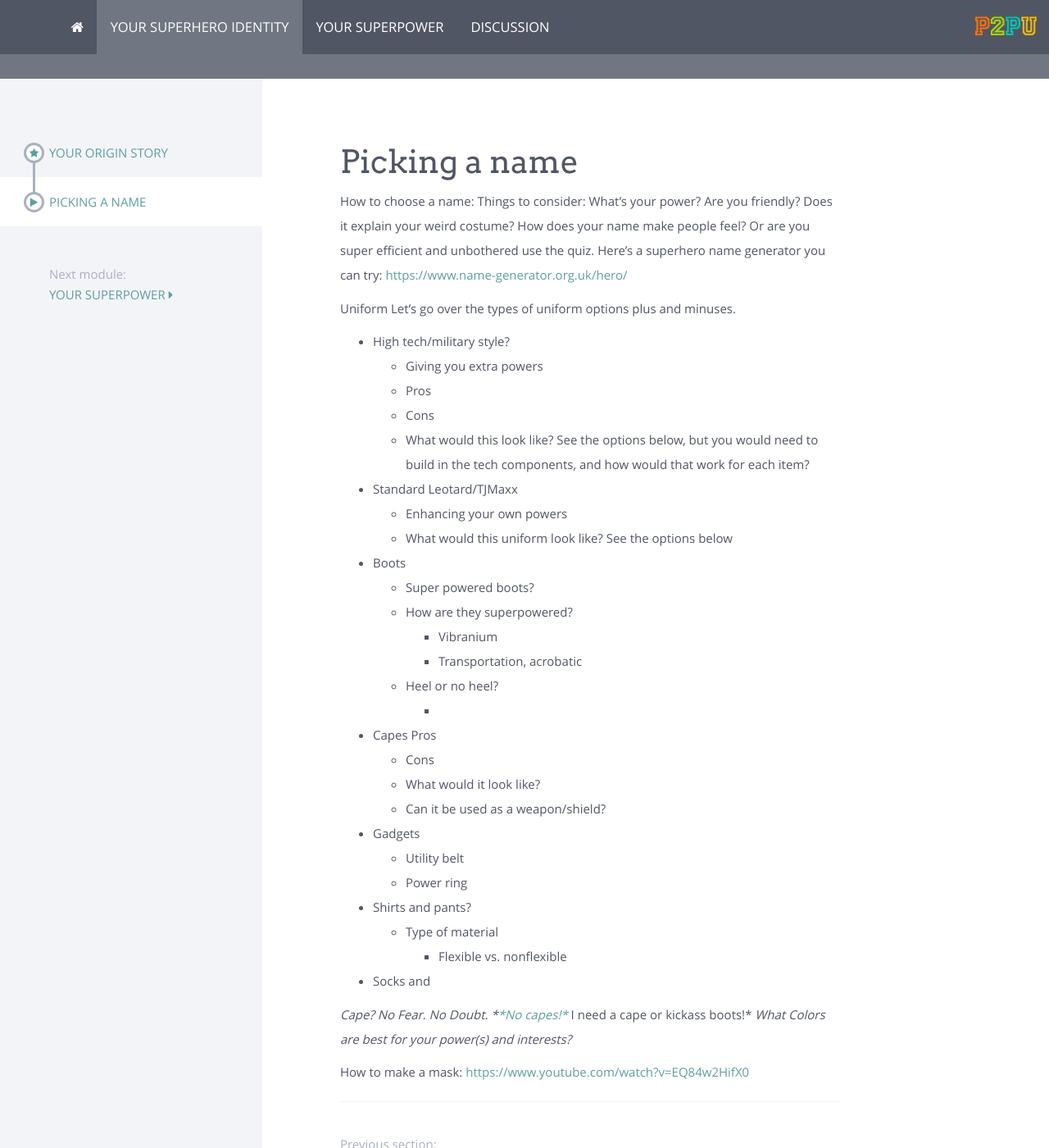
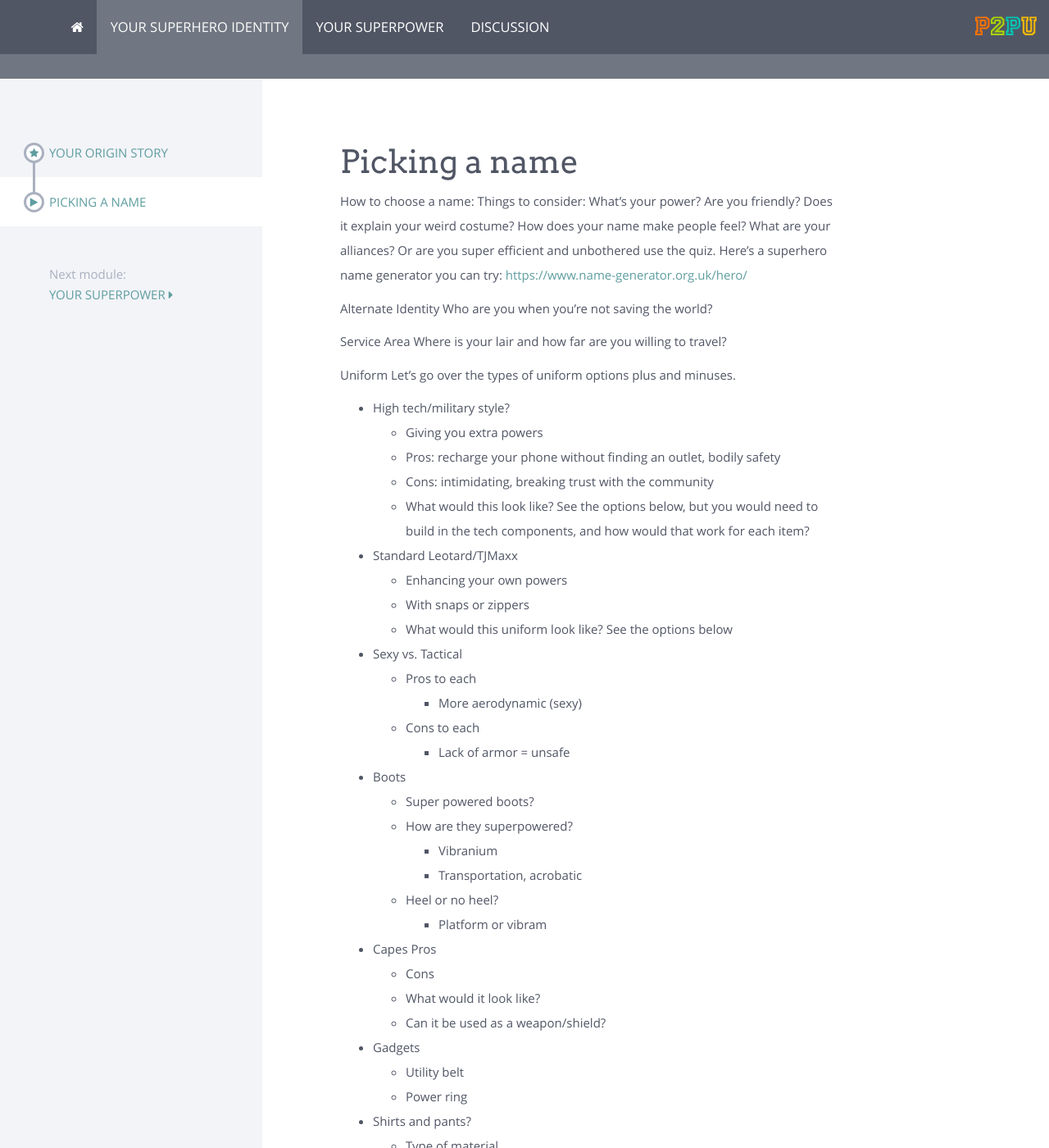
Before and after one commit to p2pu/boston-2019-course, a Jekyll site: the page built from modules/Your superhero identity/_posts/2019-01-02-picking-a-name.md, in a window 1280 px wide and 1400 px high. Shown: the whole window at 82% size. Built offline with Jekyll 4.4.1, drawn with Linux system fonts in a browser that asks for light colours; nearby versions of some CDN libraries; some of the changed text lies outside the part shown.

Commit message:
update content

```diff
--- a/modules/Your superhero identity/_posts/2019-01-02-picking-a-name.md
+++ b/modules/Your superhero identity/_posts/2019-01-02-picking-a-name.md
@@ -4,29 +4,41 @@ title: "Picking a name"
 # Picking a name
 
 How to choose a name: Things to consider:
-What’s your power? Are you friendly? Does it explain your weird costume? How does your name make people feel?
+What’s your power? Are you friendly? Does it explain your weird costume? How does your name make people feel? What are your alliances?
 Or are you super efficient and unbothered use the quiz.
 Here’s a superhero name generator you can try: [https://www.name-generator.org.uk/hero/](https://www.name-generator.org.uk/hero/)
+
+Alternate Identity
+Who are you when you’re not saving the world?
+
+Service Area
+Where is your lair and how far are you willing to travel?
 
 Uniform
 Let’s go over the types of uniform options plus and minuses.
 
 - High tech/military style?
    - Giving you extra powers
-   - Pros
-   - Cons
+   - Pros: recharge your phone without finding an outlet, bodily safety
+   - Cons: intimidating, breaking trust with the community
    - What would this look like? See the options below, but you would need to build in the tech components, and how would that work for each item?
 - Standard Leotard/TJMaxx
    - Enhancing your own powers
+   - With snaps or zippers
    - What would this uniform look like? See the options below
-
+- Sexy vs. Tactical
+   - Pros to each
+      - More aerodynamic (sexy)
+   - Cons to each
+      - Lack of armor = unsafe
 - Boots
    - Super powered boots?
    - How are they superpowered?
       - Vibranium
       - Transportation, acrobatic
    - Heel or no heel?
-      -
+      - Platform or vibram
+
 - Capes
 Pros
    - Cons
@@ -35,13 +47,28 @@ Pros
 - Gadgets
    - Utility belt
    - Power ring
-
 - Shirts and pants?
    - Type of material
       - Flexible vs. nonflexible
-- Socks and
+      - Armor
+- Socks and underwear
+   - Hey, it’s super important for you to be ultra comfortable while saving the world!
+   - Underwear on the outside or inside?
+- Hats?
+- Masks
+   - Disguising your civilian identity
+   - How to make a mask: [https://www.youtube.com/watch?v=EQ84w2HifX0](https://www.youtube.com/watch?v=EQ84w2HifX0)
+
+<iframe width="560" height="315" src="https://www.youtube.com/embed/EQ84w2HifX0" frameborder="0" allow="accelerometer; autoplay; encrypted-media; gyroscope; picture-in-picture" allowfullscreen></iframe>
+
+
+https://i.pinimg.com/originals/43/cc/f5/43ccf5aee4d4994a43be96d5e1f9ee09.jpg
+
 
 *Cape? No Fear. No Doubt. *[*No capes!*](https://www.youtube.com/watch?v=M68ndaZSKa8)* I need a cape or kickass boots!*
 *What Colors are best for your power(s) and interests?*
 
-How to make a mask: [https://www.youtube.com/watch?v=EQ84w2HifX0](https://www.youtube.com/watch?v=EQ84w2HifX0)
+The Superhero lifestyle
+Nutrition
+Housing
+Hours - getting enough sleep
```
Also changed, not shown: index.md (+1 -0 lines), modules/Your superpower/_posts/2019-01-01-using-your-superpower-for-good-(when-it’s-convenient).md (+6 -1 lines).
